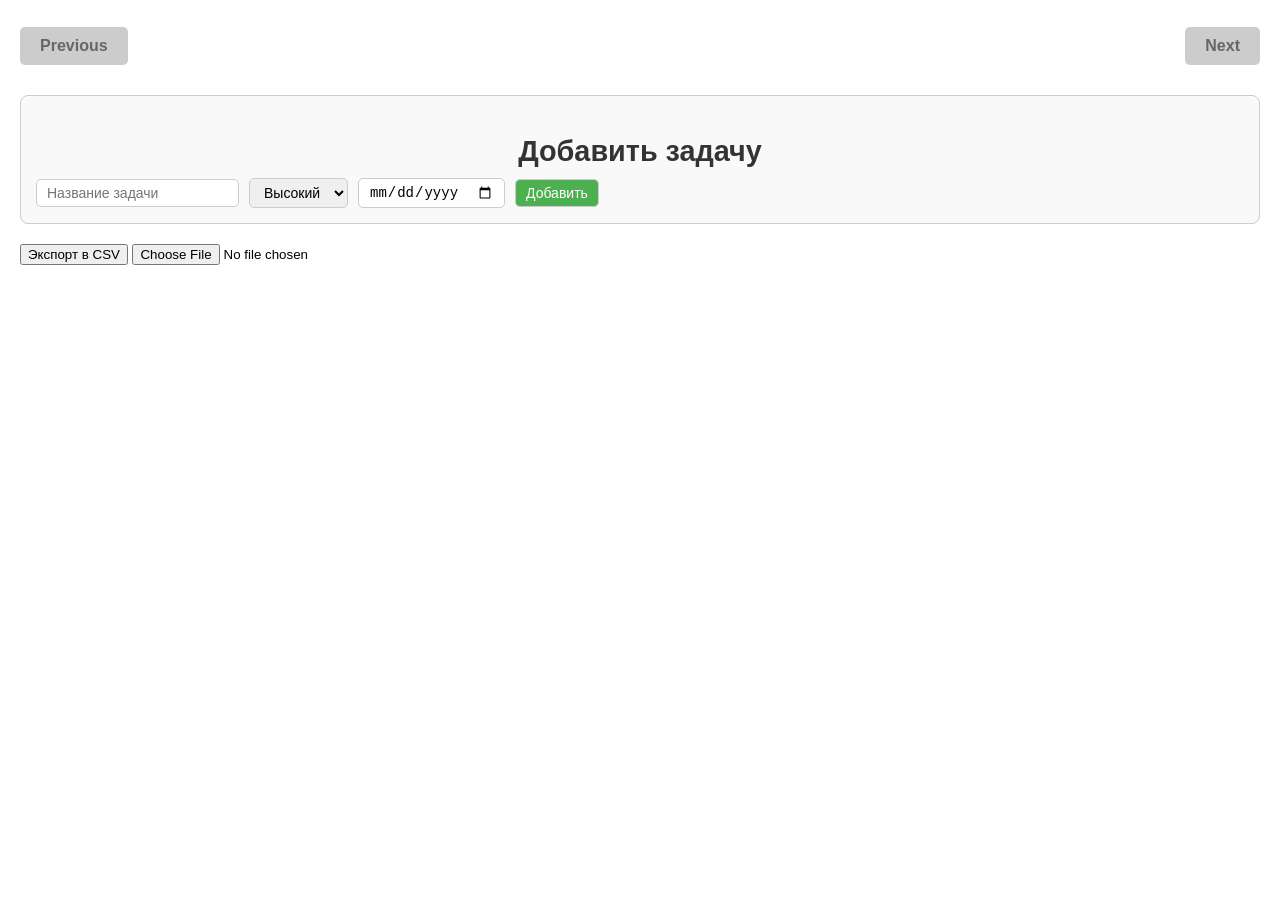
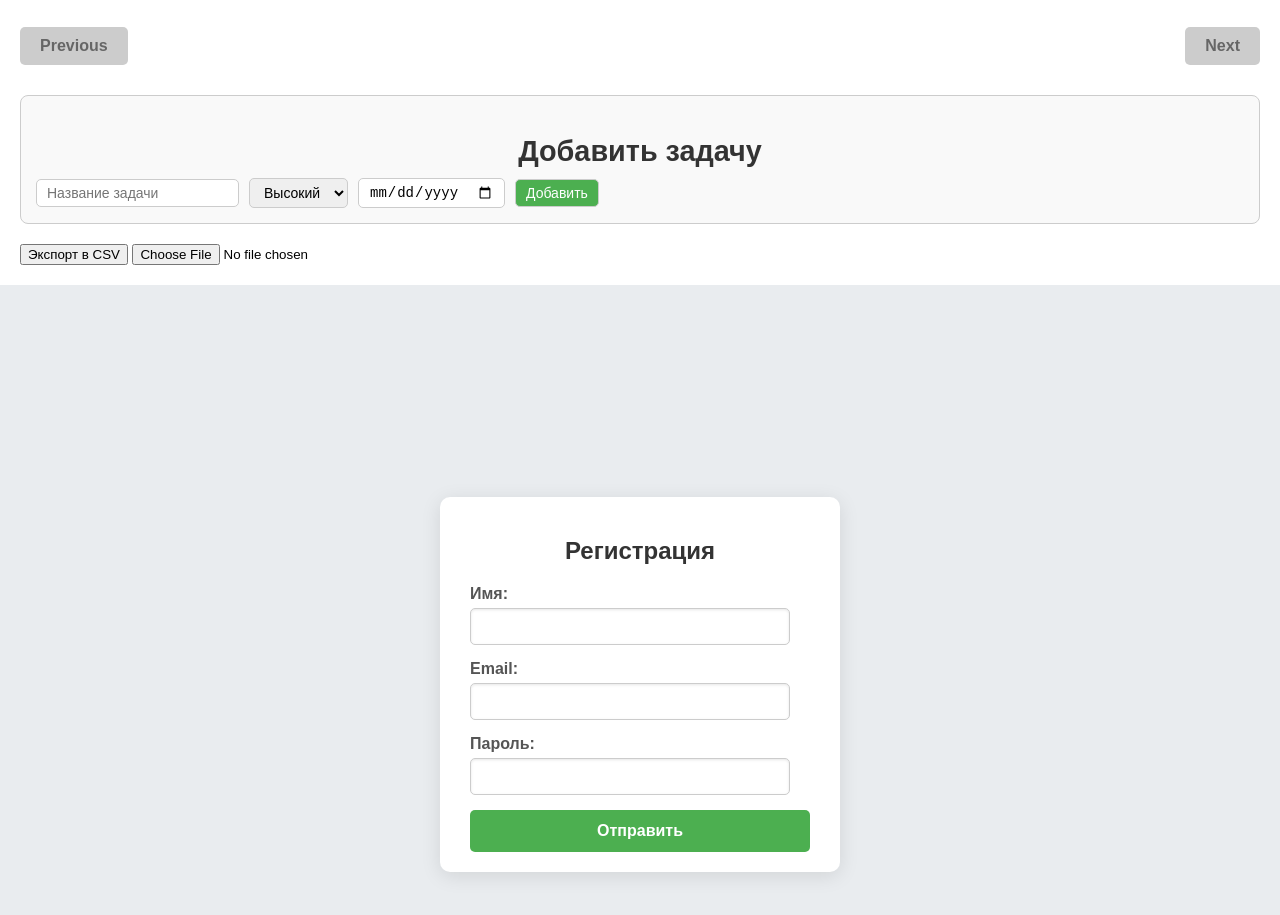
Before and after one commit to Mokkento12/Frontend-Playground, a plain HTML site: page index.html in a window 1280 px wide. Shown: the part 748-1663 px from the top of the page. Before the commit the page ends 1033 px from the top, so only its background shows below. Drawn offline with Linux system fonts and the light colour scheme.

Commit message:
Добавлены стили и разметка для формы

```diff
--- a/index.html
+++ b/index.html
@@ -103,6 +103,27 @@
         <button id="export-tasks">Экспорт в CSV</button>
         <input type="file" id="import-tasks" accept=".csv">
     </section>
+    <!-- Form -->
+    <section class="form">
+        <div class="form-container">
+            <h2>Регистрация</h2>
+            <form id="registrationForm">
+                <label for="name">Имя:</label>
+                <input class="form-input" type="text" id="name" name="name"
+                    required>
+                <span id="nameError" class="error"></span>
+                <label for="email">Email:</label>
+                <input class="form-input" type="email" id="email" name="email"
+                    required>
+                <span id="emailError" class="error"></span>
+                <label for="password">Пароль:</label>
+                <input class="form-input" type="password" id="password"
+                    name="password" required>
+                <span id="passwordError" class="error"></span>
+                <button class="form-button" type="submit">Отправить</button>
+            </form>
+        </div>
+    </section>
     <script type="module" src="js/script.js"></script>
 </body>
 </html>
--- a/styles/style.css
+++ b/styles/style.css
@@ -517,6 +517,93 @@ table td button.delete-task:hover {
   }
 }
 
+/* Форма */
+
+.form {
+  font-family: Arial, sans-serif;
+  display: flex;
+  justify-content: center;
+  align-items: center;
+  min-height: 100vh;
+  /* Полная высота экрана */
+  margin: 0;
+  background-color: #e9ecef;
+  /* Более современный фон */
+}
+
+.form-container {
+  background-color: #fff;
+  padding: 20px 30px;
+  /* Увеличили внутренний отступ */
+  border-radius: 10px;
+  box-shadow: 0 4px 20px rgba(0, 0, 0, 0.1);
+  width: 100%;
+  max-width: 400px;
+  /* Ограничим ширину */
+  box-sizing: border-box;
+  /* Убедимся, что padding включен в ширину */
+}
+
+.form-input {
+  width: calc(100% - 20px);
+  /* Уменьшаем ширину на отступы */
+  padding: 10px 15px;
+  margin-bottom: 15px;
+  border: 1px solid #ccc;
+  border-radius: 5px;
+  box-shadow: inset 0 1px 3px rgba(0, 0, 0, 0.1);
+  transition: border-color 0.3s, box-shadow 0.3s;
+  box-sizing: border-box;
+  /* Учитываем padding и border */
+}
+
+h2 {
+  text-align: center;
+  margin-bottom: 20px;
+  color: #333;
+}
+
+label {
+  display: block;
+  margin-bottom: 5px;
+  font-weight: bold;
+  color: #555;
+}
+
+.form-input:focus {
+  border-color: #4CAF50;
+  box-shadow: 0 0 5px rgba(76, 175, 80, 0.5);
+  /* Подсветка на фокус */
+  outline: none;
+}
+
+.form-button {
+  width: 100%;
+  padding: 12px 20px;
+  background-color: #4CAF50;
+  color: white;
+  font-size: 16px;
+  font-weight: bold;
+  border: none;
+  border-radius: 5px;
+  cursor: pointer;
+  transition: background-color 0.3s, transform 0.2s;
+}
+
+.form-button:hover {
+  background-color: #45a049;
+  transform: scale(1.05);
+  /* Легкий эффект увеличения */
+}
+
+.error {
+  color: #e74c3c;
+  /* Красный более приятного оттенка */
+  font-size: 12px;
+  margin-bottom: 10px;
+}
+
+
 /* Медиа-запрос для больших экранов */
 @media (min-width: 768px) {
   .burger-menu {
@@ -538,4 +625,17 @@ table td button.delete-task:hover {
   .slide {
     font-size: 1.5rem;
   }
+
+  .form-container {
+    padding: 15px 20px;
+  }
+
+  h2 {
+    font-size: 20px;
+  }
+
+  .form-button {
+    font-size: 14px;
+    padding: 10px;
+  }
 }
```
